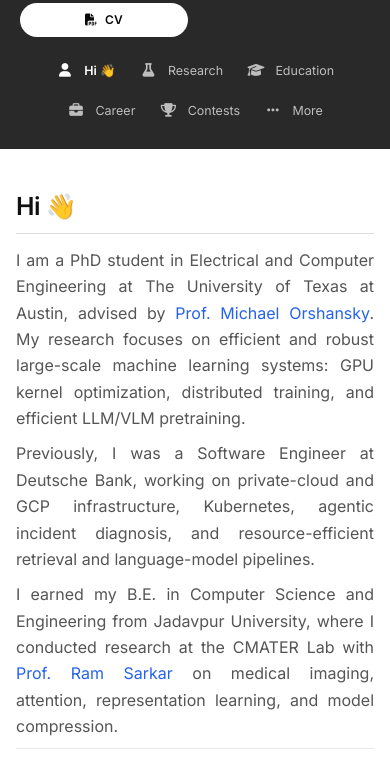
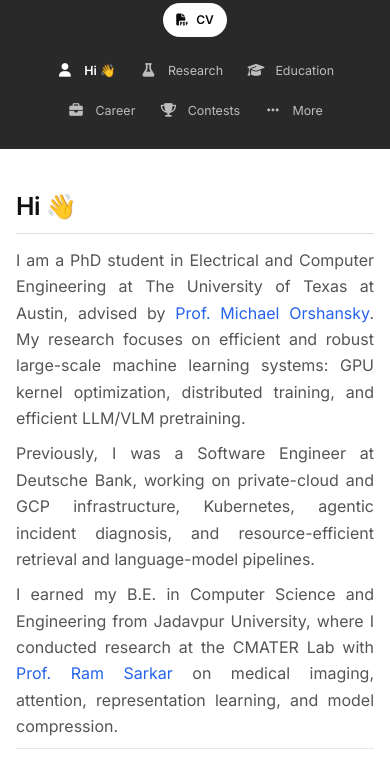
Before and after one commit to DEBASMITROY2002/profile, a plain HTML site: page index.html in a window 390 px wide. Shown: the part 328-1100 px from the top of the page. Drawn offline with Linux system fonts and the light colour scheme.

Commit message:
reformated

```diff
--- a/style.css
+++ b/style.css
@@ -1658,7 +1658,8 @@ body {
 
     .download-cv-btn {
         grid-area: download;
-        justify-self: stretch;
+        grid-column: 1 / -1;
+        justify-self: center;
     }
 
     .sidebar-chat-btn {
@@ -1702,9 +1703,7 @@ body {
         grid-template-columns: 1fr 1fr;
     }
 
-    .download-cv-btn,
-    .sidebar-chat-btn {
-        justify-self: stretch;
+    .download-cv-btn {
         justify-content: center;
     }
 
```
Also changed, not shown: 1 other file.
